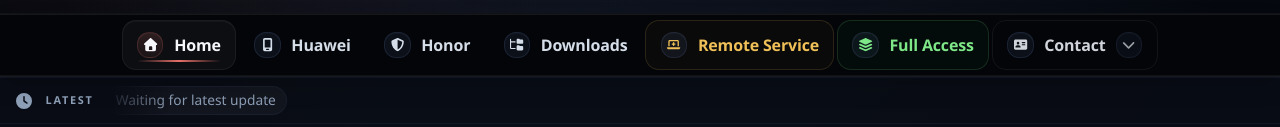
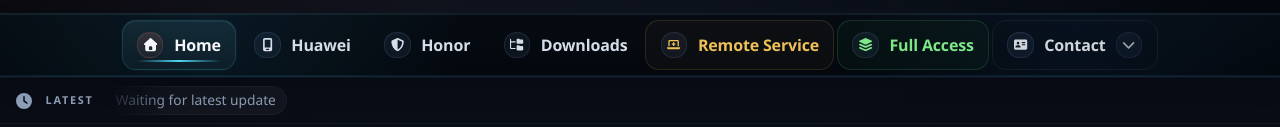
Before and after one commit to idn-kop/AOSUNLOCKER, a website built with Vite: page index.html in a window 1280 px wide. Shown: the part 208-335 px from the top of the page. Built offline with nearby package versions, Linux system fonts and the light colour scheme; no server answers.

Commit message:
Try cyan navigation background

```diff
--- a/src/style.css
+++ b/src/style.css
@@ -760,13 +760,16 @@ a {
   top: 0;
   z-index: 50;
   backdrop-filter: blur(12px);
-  background: rgba(4, 6, 10, 0.98);
+  background:
+    radial-gradient(circle at 16% 50%, rgba(41, 198, 255, 0.08), rgba(41, 198, 255, 0) 24%),
+    radial-gradient(circle at 84% 50%, rgba(25, 132, 255, 0.06), rgba(25, 132, 255, 0) 22%),
+    linear-gradient(180deg, rgba(6, 11, 18, 0.985), rgba(4, 8, 14, 0.985));
   box-shadow:
-    inset 0 1px 0 rgba(255, 255, 255, 0.07),
-    inset 0 -1px 0 rgba(255, 255, 255, 0.05),
-    0 10px 22px rgba(1, 4, 9, 0.16);
-  border-top: 1px solid rgba(255, 255, 255, 0.05);
-  border-bottom: 1px solid rgba(255, 255, 255, 0.08);
+    inset 0 1px 0 rgba(177, 235, 255, 0.08),
+    inset 0 -1px 0 rgba(75, 201, 255, 0.08),
+    0 10px 22px rgba(1, 4, 9, 0.18);
+  border-top: 1px solid rgba(125, 216, 255, 0.1);
+  border-bottom: 1px solid rgba(86, 205, 255, 0.12);
 }
 
 .nav-grid {
@@ -814,7 +817,7 @@ a {
   bottom: 7px;
   height: 2px;
   border-radius: 999px;
-  background: linear-gradient(90deg, rgba(255, 123, 114, 0), rgba(255, 123, 114, 0.9), rgba(255, 123, 114, 0));
+  background: linear-gradient(90deg, rgba(81, 226, 255, 0), rgba(81, 226, 255, 0.94), rgba(81, 226, 255, 0));
   opacity: 0;
   transform: translateY(3px);
   transition: opacity 0.22s ease, transform 0.22s ease;
@@ -822,10 +825,14 @@ a {
 
 .nav-link:hover,
 .nav-link.active {
-  background: rgba(255, 255, 255, 0.04);
-  border-color: rgba(255, 255, 255, 0.06);
+  background:
+    linear-gradient(180deg, rgba(81, 226, 255, 0.08), rgba(81, 226, 255, 0.025)),
+    rgba(255, 255, 255, 0.02);
+  border-color: rgba(81, 226, 255, 0.14);
   color: var(--text-strong);
-  box-shadow: inset 0 1px 0 rgba(255, 255, 255, 0.03);
+  box-shadow:
+    inset 0 1px 0 rgba(195, 241, 255, 0.06),
+    0 0 0 1px rgba(81, 226, 255, 0.03);
 }
 
 .nav-link:hover::after,
```
